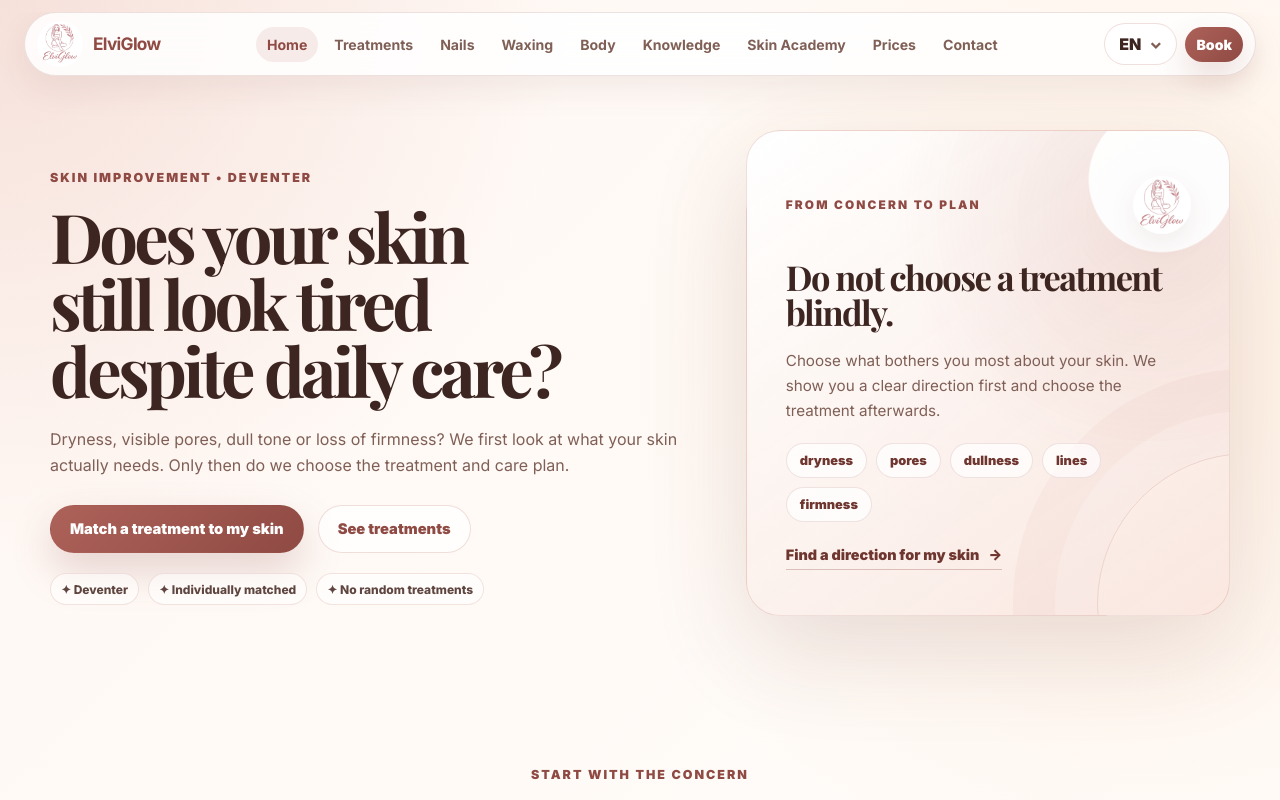
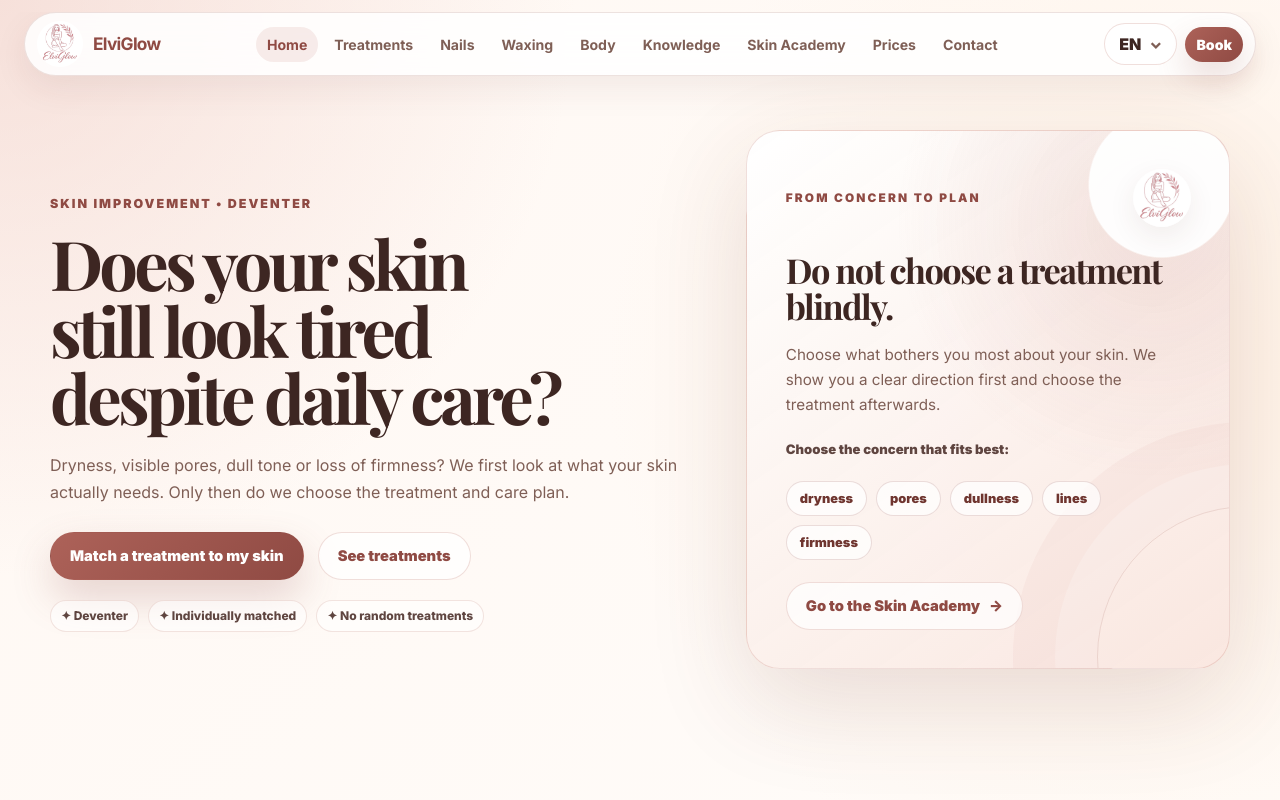
Before and after one commit to prachniomarcin-star/elviglow-site, a React (Vite) app: page / in a window 1280 px wide. Shown: the top 800 px of the page. Built offline with nearby package versions, Linux system fonts and the light colour scheme.

Commit message:
Improve hero language and interactions

```diff
--- a/src/index.css
+++ b/src/index.css
@@ -1519,31 +1519,43 @@ summary:focus-visible {
   line-height: 0.98;
 }
 .skin-focus-card > p { max-width: 570px; margin: 22px 0 0; font-size: 1.02rem; }
-.skin-focus-chips { display: flex; flex-wrap: wrap; gap: 9px; margin-top: 26px; }
-.skin-focus-chips span {
+.skin-focus-prompt {
+  margin: 22px 0 0 !important;
+  color: var(--ink-soft) !important;
+  font-size: 0.82rem !important;
+  font-weight: 850;
+}
+.skin-focus-chips { display: flex; flex-wrap: wrap; gap: 9px; margin-top: 10px; }
+.skin-focus-chip {
+  appearance: none;
   padding: 9px 13px;
   border-radius: 999px;
   background: rgba(255,255,255,0.72);
-  border: 1px solid rgba(143,74,67,0.14);
+  border: 1px solid rgba(143,74,67,0.18);
   color: var(--brand-deep);
+  font: inherit;
   font-size: 0.8rem;
   font-weight: 850;
-}
-.skin-focus-link {
+  cursor: pointer;
+  transition: transform 180ms ease, background 180ms ease, border-color 180ms ease, box-shadow 180ms ease;
+}
+.skin-focus-chip:hover,
+.skin-focus-chip:focus-visible {
+  transform: translateY(-1px);
+  background: rgba(255,255,255,0.96);
+  border-color: rgba(143,74,67,0.34);
+  box-shadow: 0 8px 18px rgba(91,47,40,0.08);
+}
+.skin-focus-cta {
   width: fit-content;
-  border: 0;
-  border-bottom: 1px solid rgba(143,74,67,0.3);
-  padding: 0 0 6px;
-  margin-top: 30px;
-  background: transparent;
-  color: var(--brand-deep);
-  font-weight: 900;
-  display: inline-flex;
-  align-items: center;
+  margin-top: 24px;
   gap: 9px;
-}
-.skin-focus-link span { transition: transform 180ms ease; }
-.skin-focus-link:hover span { transform: translateX(4px); }
+  min-height: 46px;
+  padding: 11px 17px;
+}
+.skin-focus-cta span { transition: transform 180ms ease; }
+.skin-focus-cta:hover span { transform: translateX(4px); }
+.problem-card { scroll-margin-top: 130px; }
 
 .problem-first-section { padding-top: 92px; padding-bottom: 72px; }
 .problem-first-section .section-heading { margin-bottom: 42px; }
@@ -1688,7 +1700,7 @@ summary:focus-visible {
   .skin-focus-card h2 { font-size: clamp(2.15rem, 11vw, 3.35rem); }
   .skin-focus-card > p { font-size: 0.95rem; }
   .skin-focus-chips { gap: 7px; margin-top: 20px; }
-  .skin-focus-chips span { font-size: 0.73rem; padding: 8px 10px; }
+  .skin-focus-chip { font-size: 0.73rem; padding: 8px 10px; }
   .problem-first-section { padding-top: 58px; padding-bottom: 46px; }
   .problem-first-section .section-heading { margin-bottom: 28px; }
   .problem-grid { grid-template-columns: 1fr; gap: 10px; }
@@ -1810,7 +1822,7 @@ summary:focus-visible {
     line-height: 1.65;
   }
   .skin-focus-chips { margin-top: 20px; }
-  .skin-focus-link { margin-top: 24px; font-size: 0.9rem; }
+  .skin-focus-cta { margin-top: 22px; font-size: 0.9rem; }
 
   .section { padding-top: 50px; padding-bottom: 50px; }
   .section-heading h2,
--- a/src/main.jsx
+++ b/src/main.jsx
@@ -13,7 +13,7 @@ const BASE_URL = "https://elviglow-site.vercel.app";
 
 const homeExperience = {
   pl: {
-    eyebrow: "Huidverbetering • Deventer",
+    eyebrow: "Pielęgnacja skóry • Deventer",
     title: "Twoja skóra wygląda na zmęczoną mimo pielęgnacji?",
     lead: "Suchość, rozszerzone pory, szary koloryt lub utrata jędrności? Najpierw sprawdzamy, czego potrzebuje Twoja skóra. Dopiero potem dobieramy zabieg i plan pielęgnacji.",
     primary: "Dobierz zabieg do skóry",
@@ -23,6 +23,7 @@ const homeExperience = {
     visualTitle: "Nie wybieraj zabiegu w ciemno.",
     visualText: "Wybierz to, co najbardziej przeszkadza Ci w skórze. Pokażemy Ci spokojny kierunek działania i dopiero wtedy dobierzemy zabieg.",
     visualProblems: ["suchość", "pory", "brak glow", "zmarszczki", "jędrność"],
+    visualPrompt: "Kliknij problem, który najbardziej pasuje:",
     problemEyebrow: "Zacznij od problemu",
     problemTitle: "Co najbardziej przeszkadza Ci w skórze?",
     problemLead: "Nie wybieraj zabiegu po nazwie. Wybierz objaw, który widzisz — a Akademia skóry pokaże Ci spokojny kierunek działania.",
@@ -41,7 +42,7 @@ const homeExperience = {
       ["02", "Wyjaśniamy kierunek", "Bez obietnic cudów — tłumaczymy, czego skóra może potrzebować."],
       ["03", "Dobieramy rytm", "Pojedynczy zabieg, seria albo regularna pielęgnacja — zależnie od celu."],
     ],
-    academyCta: "Sprawdź kierunek dla swojej skóry",
+    academyCta: "Przejdź do Akademii skóry",
   },
   en: {
     eyebrow: "Skin improvement • Deventer",
@@ -54,6 +55,7 @@ const homeExperience = {
     visualTitle: "Do not choose a treatment blindly.",
     visualText: "Choose what bothers you most about your skin. We show you a clear direction first and choose the treatment afterwards.",
     visualProblems: ["dryness", "pores", "dullness", "lines", "firmness"],
+    visualPrompt: "Choose the concern that fits best:",
     problemEyebrow: "Start with the concern",
     problemTitle: "What bothers you most about your skin?",
     problemLead: "Do not choose by treatment name. Choose the concern you see — the Skin Academy will show you a calm direction forward.",
@@ -72,7 +74,7 @@ const homeExperience = {
       ["02", "We explain the direction", "No miracle promises — we explain what the skin may need."],
       ["03", "We choose the rhythm", "One treatment, a series or regular care depending on the goal."],
     ],
-    academyCta: "Find a direction for my skin",
+    academyCta: "Go to the Skin Academy",
   },
   nl: {
     eyebrow: "Huidverbetering • Deventer",
@@ -85,6 +87,7 @@ const homeExperience = {
     visualTitle: "Kies je behandeling niet blind.",
     visualText: "Kies wat je het meest aan je huid stoort. Eerst krijg je een duidelijke richting; daarna kiezen we pas de behandeling.",
     visualProblems: ["droogte", "poriën", "dofheid", "lijntjes", "stevigheid"],
+    visualPrompt: "Kies wat het beste bij je huid past:",
     problemEyebrow: "Begin bij het probleem",
     problemTitle: "Wat stoort je het meest aan je huid?",
     problemLead: "Kies niet op basis van een behandelnaam. Kies wat je ziet — de Huidacademie laat daarna een rustige richting zien.",
@@ -103,7 +106,7 @@ const homeExperience = {
       ["02", "We leggen de richting uit", "Geen wonderbeloftes — we leggen uit wat de huid mogelijk nodig heeft."],
       ["03", "We kiezen het ritme", "Eén behandeling, een kuur of regelmatige verzorging — afhankelijk van je doel."],
     ],
-    academyCta: "Vind de richting voor mijn huid",
+    academyCta: "Ga naar de Huidacademie",
   },
 };
 
@@ -174,10 +177,20 @@ function HomePage({ onNavigate, t, lang }) {
             </div>
             <h2>{x.visualTitle}</h2>
             <p>{x.visualText}</p>
-            <div className="skin-focus-chips">
-              {x.visualProblems.map((item) => <span key={item}>{item}</span>)}
+            <p className="skin-focus-prompt">{x.visualPrompt}</p>
+            <div className="skin-focus-chips" aria-label={x.visualPrompt}>
+              {x.visualProblems.map((item, index) => (
+                <button
+                  type="button"
+                  className="skin-focus-chip"
+                  key={item}
+                  onClick={() => document.getElementById(`skin-problem-${index}`)?.scrollIntoView({ behavior: "smooth", block: "center" })}
+                >
+                  {item}
+                </button>
+              ))}
             </div>
-            <button className="skin-focus-link" onClick={() => onNavigate("/akademia-skory")}>
+            <button className="secondary-btn skin-focus-cta" onClick={() => onNavigate("/akademia-skory")}>
               {x.academyCta} <span aria-hidden="true">→</span>
             </button>
           </div>
@@ -192,7 +205,7 @@ function HomePage({ onNavigate, t, lang }) {
         </div>
         <div className="problem-grid">
           {x.problems.map(([title, text, direction], index) => (
-            <button className="problem-card" key={title} onClick={() => onNavigate("/akademia-skory")}>
+            <button id={`skin-problem-${index}`} className="problem-card" key={title} onClick={() => onNavigate("/akademia-skory")}>
               <span className="problem-number">0{index + 1}</span>
               <h3>{title}</h3>
               <p>{text}</p>
```
Also changed, not shown: README.txt.
